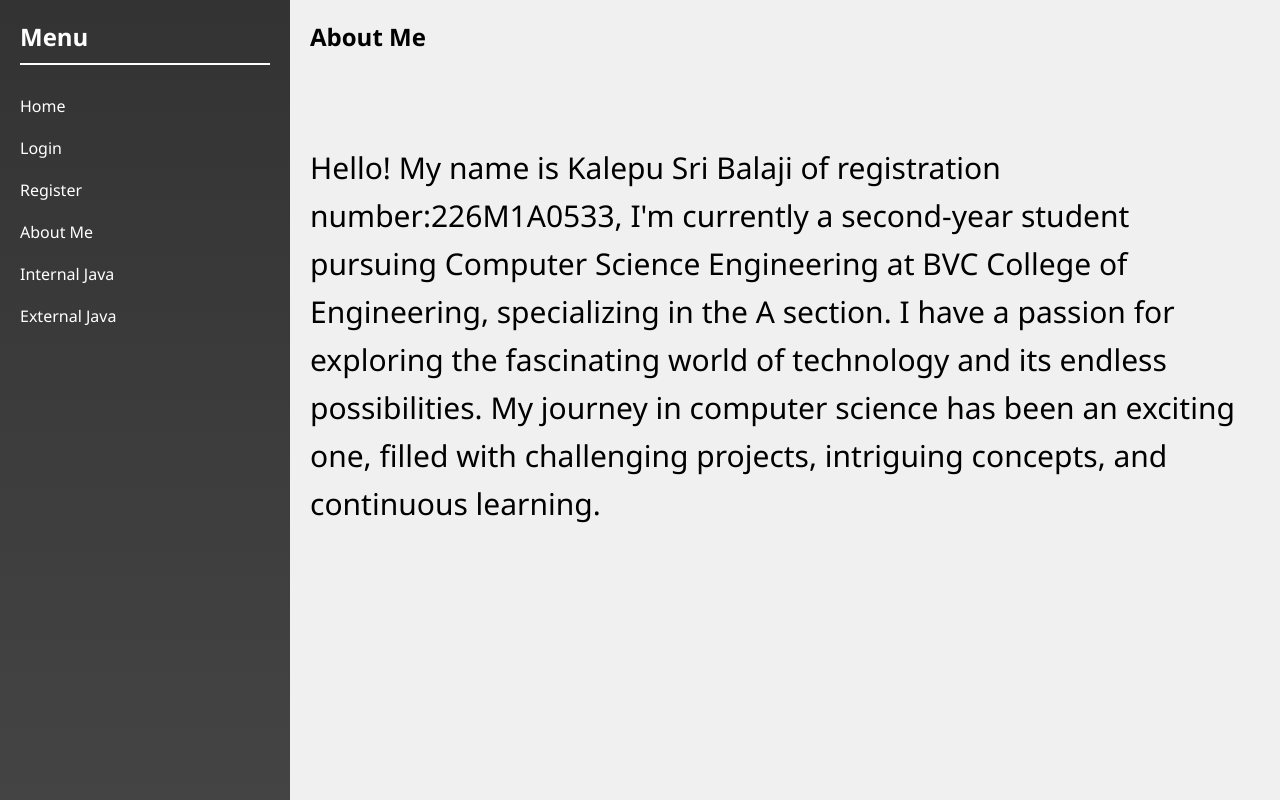
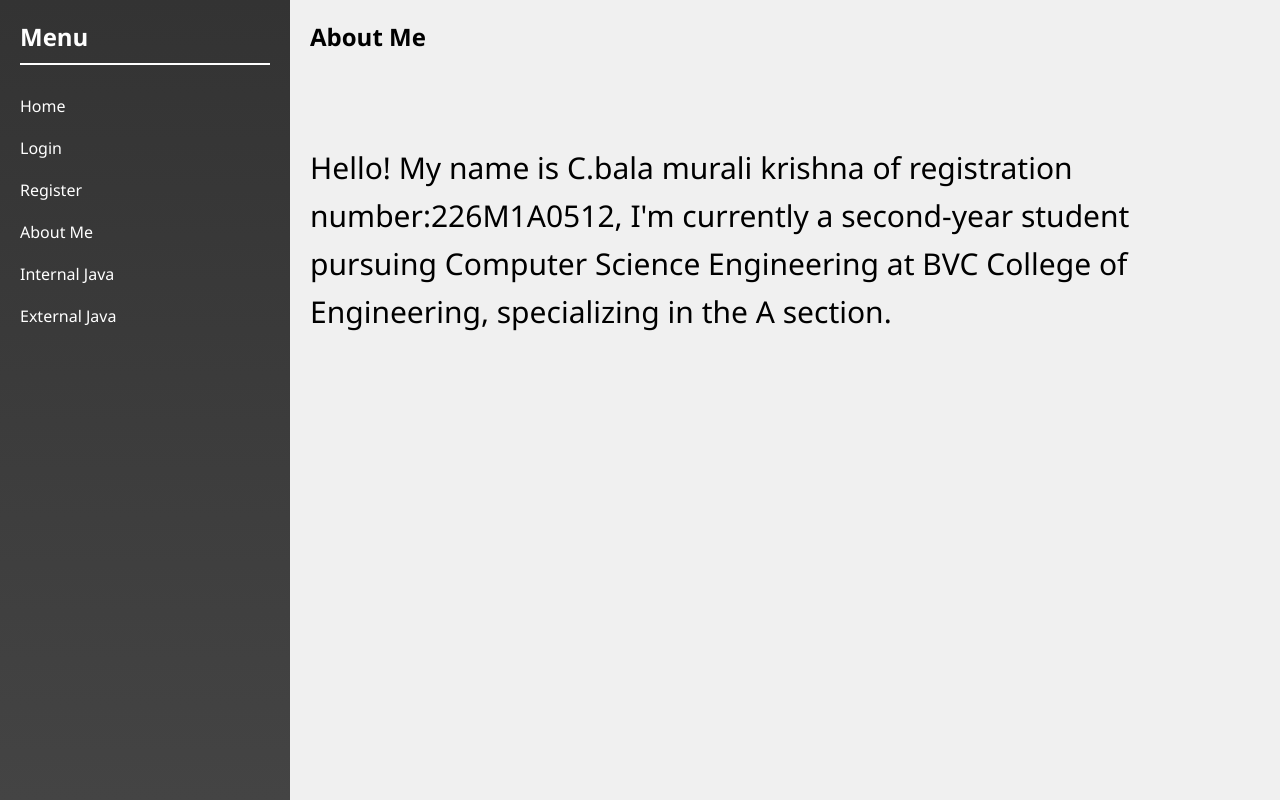
Before and after one commit to Balamuraliii/Balamuraliii-, a plain HTML site: page aboutus.html in a window 1280 px wide. Drawn offline with Linux system fonts and the light colour scheme.

Commit message:
Update aboutus.html

```diff
--- a/aboutus.html
+++ b/aboutus.html
@@ -95,9 +95,9 @@
     <div class="content">
 	<h2>About Me</h2>
 	<para>
-        <p>Hello! My name is Kalepu Sri Balaji of registration number:226M1A0533, I'm currently a second-year student pursuing Computer Science Engineering at BVC College of Engineering, specializing in the A section.
+        <p>Hello! My name is C.bala murali krishna of registration number:226M1A0512, I'm currently a second-year student pursuing Computer Science Engineering at BVC College of Engineering, specializing in the A section.
 
-I have a passion for exploring the fascinating world of technology and its endless possibilities. My journey in computer science has been an exciting one, filled with challenging projects, intriguing concepts, and continuous learning.</p>
+</p>
 </para>
     </div>
 </div>
```
